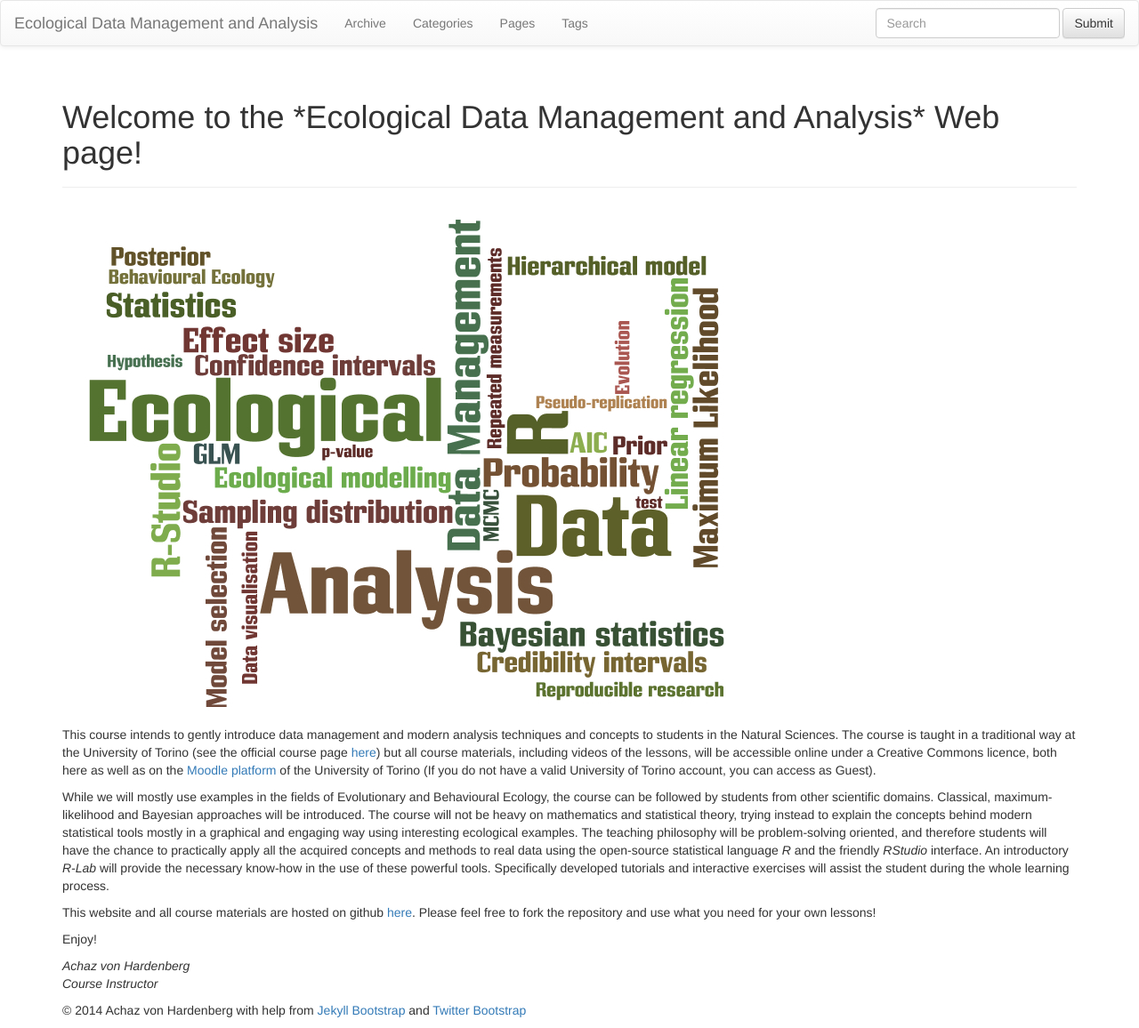
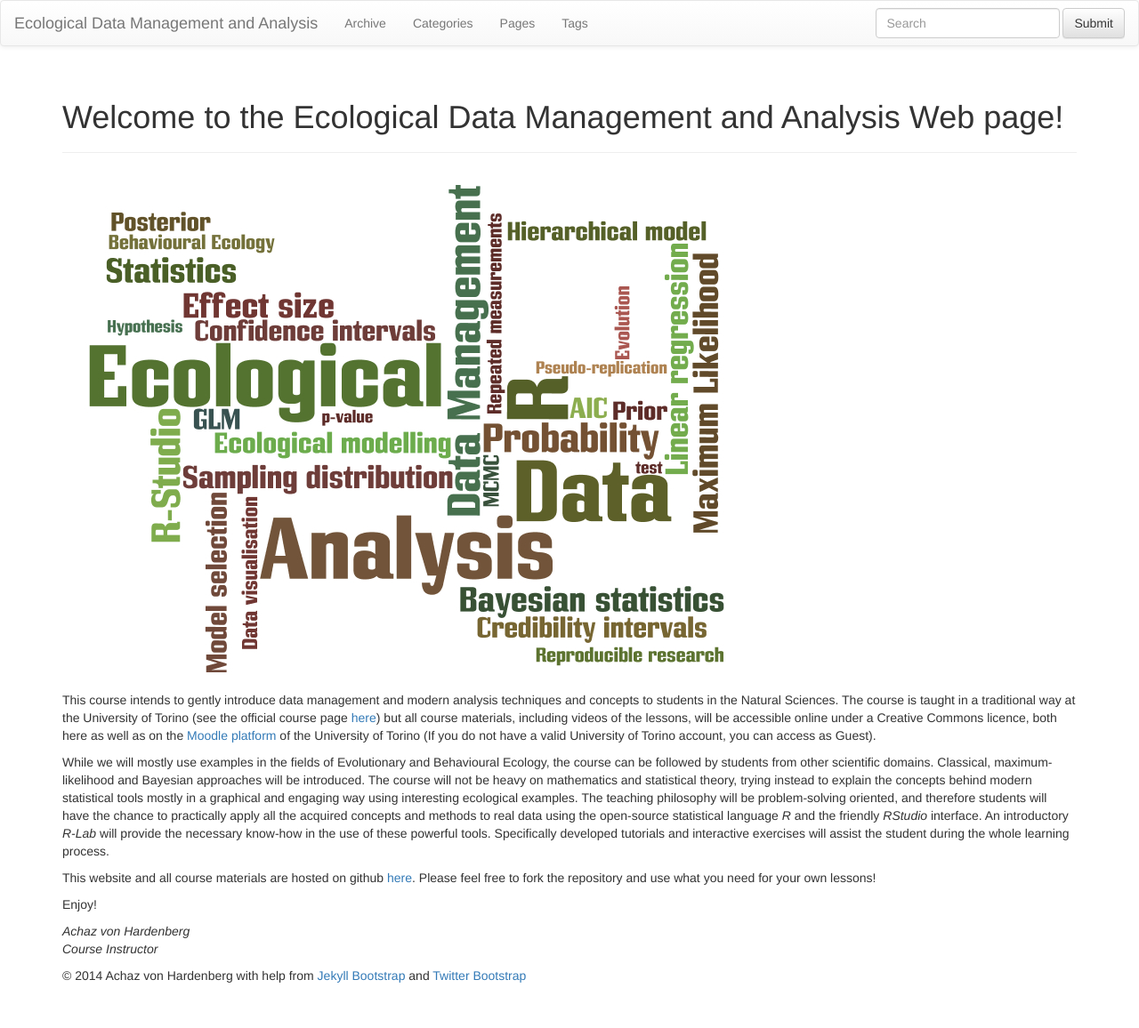
Before and after one commit to achazhardenberg/ecostats.co, a Jekyll site: the page built from about/index.md, in a window 1280 px wide. Shown: the whole page at 89% size. Built offline with Jekyll 4.4.1, drawn with Linux system fonts in a browser that asks for light colours; nearby versions of some CDN libraries; library files that are not in the unit come from our copies; after the commit the page ends 1117 px from its top, so only the background shows below that.

```diff
--- a/about/index.md
+++ b/about/index.md
@@ -1,6 +1,6 @@
 ---
 layout: page
-title: Welcome to the *Ecological Data Management and Analysis* Web page!
+title: Welcome to the Ecological Data Management and Analysis Web page!
 tagline:
 ---
 {% include JB/setup %}
```
